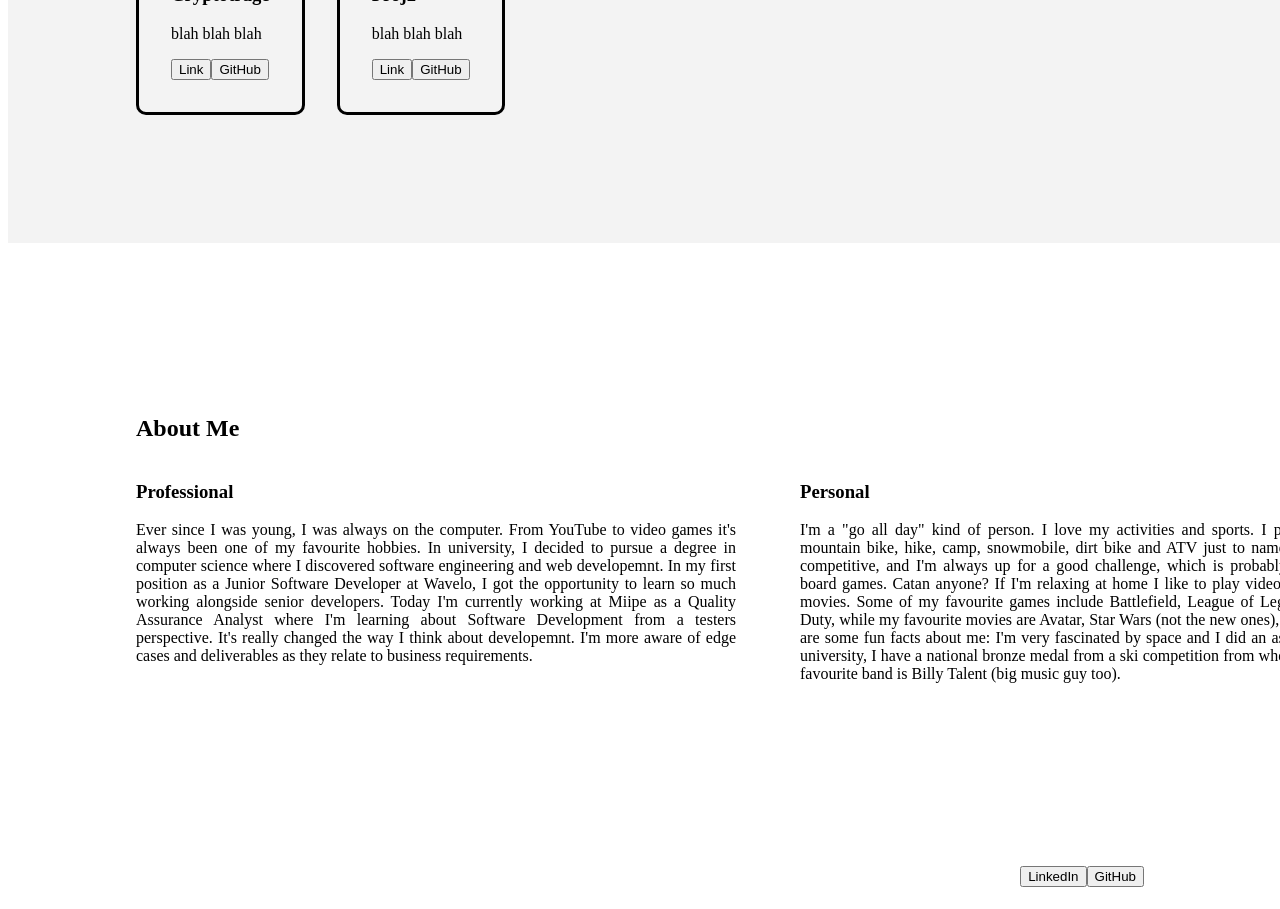
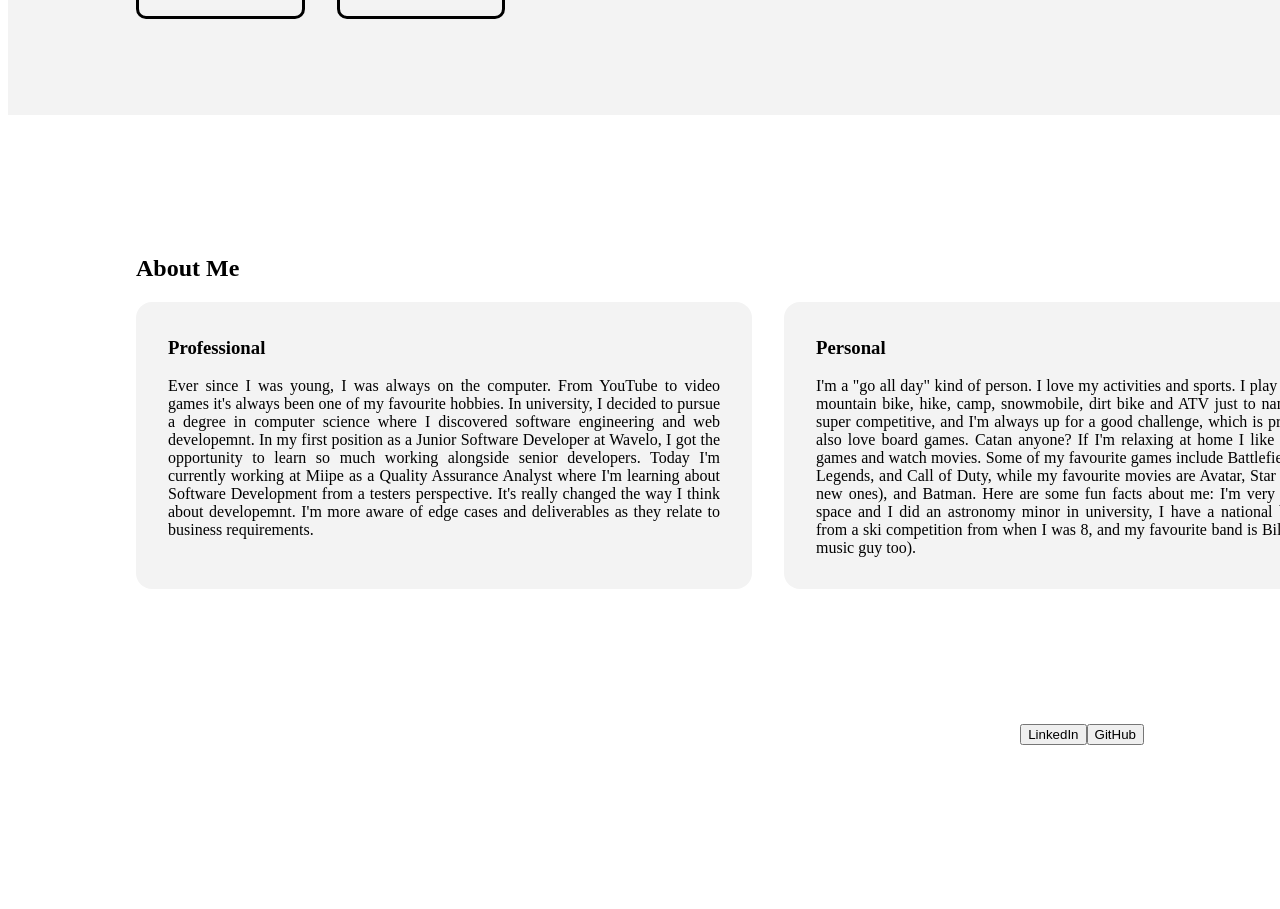
Before and after one commit to Josh-Zak/Portfolio, a Vue app: page / in a window 1280 px wide. Shown: the part 880-1789 px from the top of the page. After the commit the page ends 1647 px from the top, so only its background shows below. Built offline with nearby package versions, Linux system fonts and the light colour scheme; the HTML template or start-up script is replaced by a standard one.

Commit message:
Populated more details

```diff
--- a/src/App.vue
+++ b/src/App.vue
@@ -181,17 +181,21 @@ p{
 
 #sec1, #sec2, #sec3{
     width: 100%;
-    padding: 8rem 8rem;
+    padding: 6rem 8rem;
 }
 
 .aboutDetails{
     width: 100%;
     display: flex;
-    gap: 4rem;
+    gap: 2rem;
 }
 
 .aboutDetails > * {
     width: 50%;
+    border: solid 2px var(--primary);
+    background-color: rgb(243, 243, 243);
+    border-radius: 1rem;
+    padding: 1rem 2rem;
 }
 
 .footer{
--- a/src/main.css
+++ b/src/main.css
@@ -1,3 +1,7 @@
+body{
+    margin: 0;
+}
+
 :root{
     --primary: #214687;
     --secondary: #3D6FB6;
@@ -12,12 +16,16 @@
 
 h1{
     font-size: 4rem;
-    margin: 0;
+    margin: 1rem 0;
 }
 
 h2{
     font-size: 3rem;
-    margin: 0;
+    margin: 1rem 0;
+}
+
+h3{
+    font-size: 1.75rem;
 }
 
 p{
```
